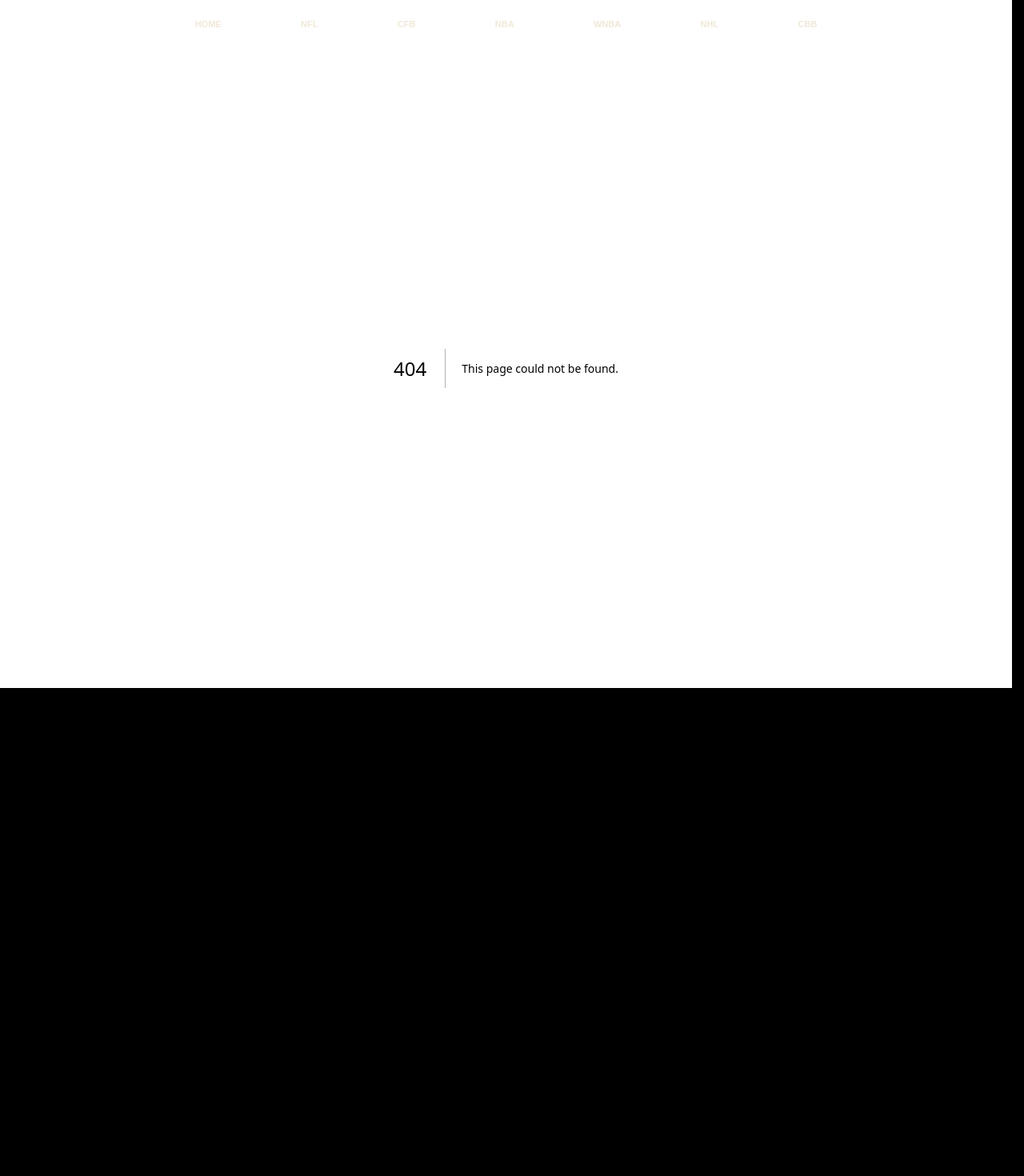
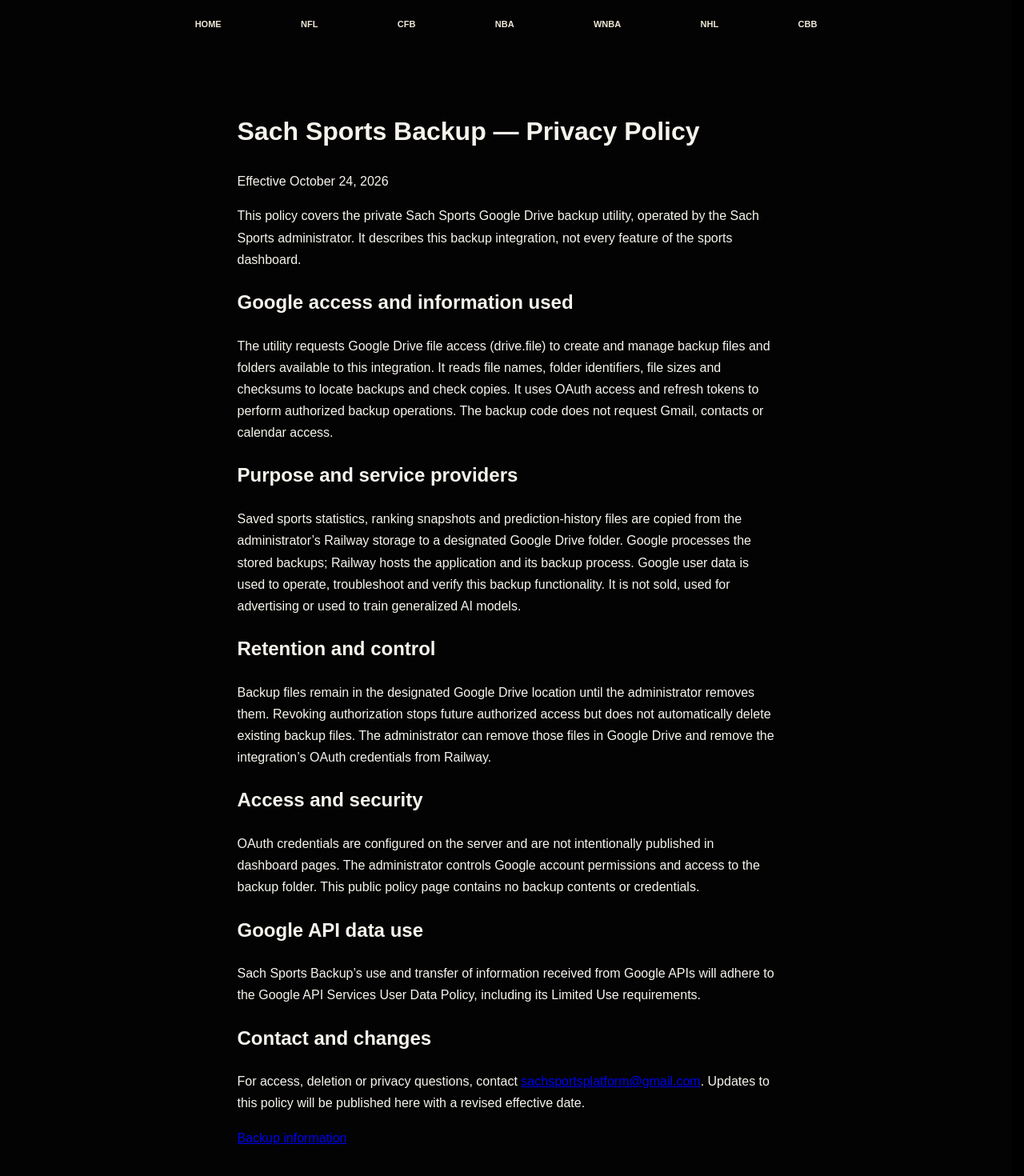
Before and after one commit to sevans70-web/Sach-Sports-Dashboard, a Next.js app in the folder frontend/: page /backup/privacy in a window 1280 px wide. Before the commit this address had no page. Shown: the part 84-1554 px from the top of the page at 80% size. Before the commit the page ends 944 px from the top, so only its background shows below. Built offline with nearby package versions, Linux system fonts and the light colour scheme.

Commit message:
Add Google backup branding information: frontend/app/backup/privacy/page.tsx

```diff
--- /dev/null
+++ b/frontend/app/backup/privacy/page.tsx
@@ -0,0 +1,11 @@
+import Link from 'next/link';
+export default function BackupPrivacy(){return <main style={{maxWidth:720,margin:'32px auto',padding:24,lineHeight:1.7}}>
+<h1>Sach Sports Backup — Privacy Policy</h1><p>Effective October 24, 2026</p>
+<p>This policy covers the private Sach Sports Google Drive backup utility, operated by the Sach Sports administrator. It describes this backup integration, not every feature of the sports dashboard.</p>
+<h2>Google access and information used</h2><p>The utility requests Google Drive file access (drive.file) to create and manage backup files and folders available to this integration. It reads file names, folder identifiers, file sizes and checksums to locate backups and check copies. It uses OAuth access and refresh tokens to perform authorized backup operations. The backup code does not request Gmail, contacts or calendar access.</p>
+<h2>Purpose and service providers</h2><p>Saved sports statistics, ranking snapshots and prediction-history files are copied from the administrator’s Railway storage to a designated Google Drive folder. Google processes the stored backups; Railway hosts the application and its backup process. Google user data is used to operate, troubleshoot and verify this backup functionality. It is not sold, used for advertising or used to train generalized AI models.</p>
+<h2>Retention and control</h2><p>Backup files remain in the designated Google Drive location until the administrator removes them. Revoking authorization stops future authorized access but does not automatically delete existing backup files. The administrator can remove those files in Google Drive and remove the integration’s OAuth credentials from Railway.</p>
+<h2>Access and security</h2><p>OAuth credentials are configured on the server and are not intentionally published in dashboard pages. The administrator controls Google account permissions and access to the backup folder. This public policy page contains no backup contents or credentials.</p>
+<h2>Google API data use</h2><p>Sach Sports Backup’s use and transfer of information received from Google APIs will adhere to the Google API Services User Data Policy, including its Limited Use requirements.</p>
+<h2>Contact and changes</h2><p>For access, deletion or privacy questions, contact <a href="mailto:sachsportsplatform@gmail.com">sachsportsplatform@gmail.com</a>. Updates to this policy will be published here with a revised effective date.</p>
+<p><Link href="/backup">Backup information</Link></p></main>}
```
